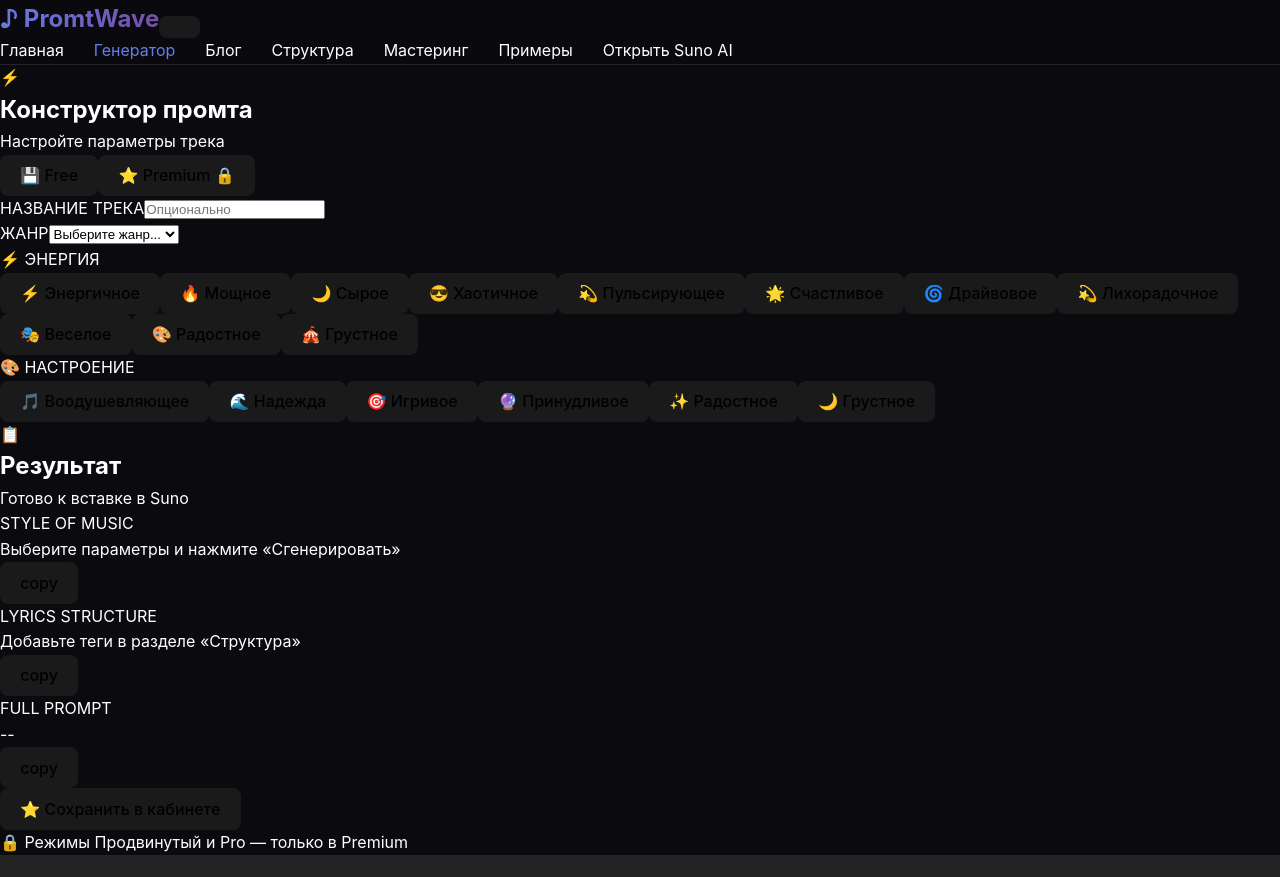
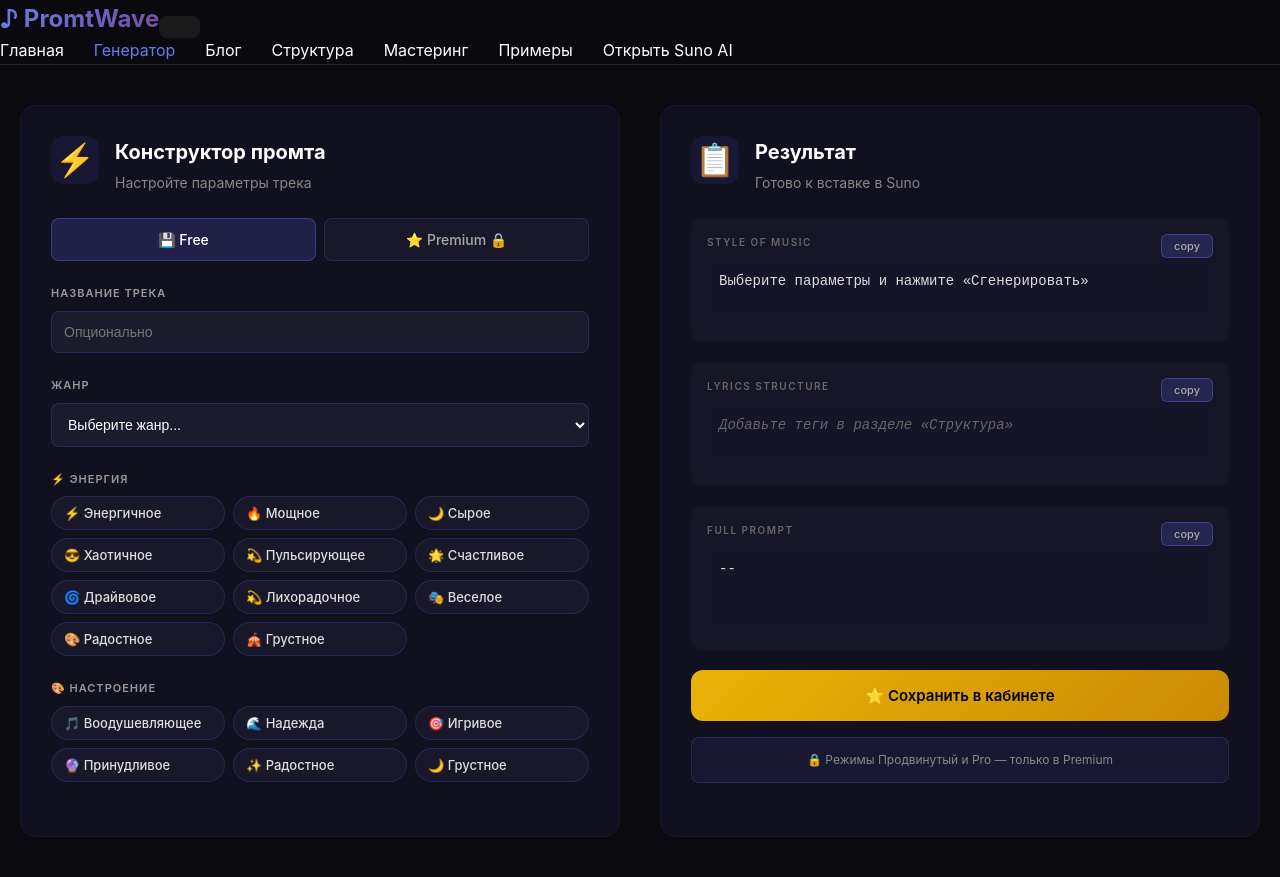
Before and after one commit to morozovsuno-sys/promtwave-v2, a React (Vite) app: page /promtwave-v2/generator in a window 1280 px wide. Before the commit the page ends 855 px from the top, so only its background shows below. Built offline with nearby package versions, Linux system fonts and the light colour scheme.

Commit message:
Add styles for constructor page layout and elements

```diff
--- a/src/App.css
+++ b/src/App.css
@@ -463,3 +463,219 @@ body {
     grid-template-columns: 1fr;
   }
 }
+
+/* Constructor Page */
+.constructor-page {
+  min-height: 100vh;
+  padding: 40px 20px;
+}
+
+.constructor-container {
+  max-width: 1400px;
+  margin: 0 auto;
+  display: grid;
+  grid-template-columns: 1fr 1fr;
+  gap: 40px;
+}
+
+.constructor-left, .constructor-right {
+  background: rgba(20, 20, 40, 0.6);
+  border-radius: 16px;
+  padding: 30px;
+  border: 1px solid rgba(100, 100, 255, 0.1);
+}
+
+.constructor-header, .result-header {
+  display: flex;
+  gap: 16px;
+  margin-bottom: 24px;
+}
+
+.constructor-icon, .result-icon {
+  font-size: 32px;
+  width: 48px;
+  height: 48px;
+  display: flex;
+  align-items: center;
+  justify-content: center;
+  background: rgba(99, 102, 241, 0.1);
+  border-radius: 12px;
+}
+
+.constructor-header h2, .result-header h2 {
+  font-size: 20px;
+  margin: 0;
+  color: #fff;
+}
+
+.constructor-header p, .result-header p {
+  font-size: 14px;
+  margin: 4px 0 0;
+  color: #888;
+}
+
+.tabs {
+  display: grid;
+  grid-template-columns: 1fr 1fr;
+  gap: 8px;
+  margin-bottom: 24px;
+}
+
+.tab {
+  padding: 12px;
+  background: rgba(30, 30, 50, 0.6);
+  border: 1px solid rgba(100, 100, 255, 0.2);
+  border-radius: 8px;
+  color: #aaa;
+  cursor: pointer;
+  transition: all 0.3s;
+  font-size: 14px;
+}
+
+.tab.active {
+  background: rgba(99, 102, 241, 0.2);
+  border-color: rgba(99, 102, 241, 0.4);
+  color: #fff;
+}
+
+.form-group {
+  margin-bottom: 24px;
+}
+
+.form-group label {
+  display: block;
+  font-size: 11px;
+  font-weight: 600;
+  letter-spacing: 1px;
+  color: #999;
+  margin-bottom: 8px;
+}
+
+.text-input, .select-input {
+  width: 100%;
+  padding: 12px;
+  background: rgba(30, 30, 50, 0.8);
+  border: 1px solid rgba(100, 100, 255, 0.2);
+  border-radius: 8px;
+  color: #fff;
+  font-size: 14px;
+}
+
+.badge-grid {
+  display: grid;
+  grid-template-columns: repeat(auto-fill, minmax(140px, 1fr));
+  gap: 8px;
+}
+
+.badge {
+  padding: 8px 12px;
+  background: rgba(30, 30, 50, 0.6);
+  border: 1px solid rgba(100, 100, 255, 0.2);
+  border-radius: 20px;
+  color: #ddd;
+  cursor: pointer;
+  transition: all 0.2s;
+  font-size: 13px;
+  text-align: left;
+}
+
+.badge:hover {
+  background: rgba(50, 50, 70, 0.8);
+  border-color: rgba(99, 102, 241, 0.4);
+}
+
+.badge.selected {
+  background: rgba(99, 102, 241, 0.3);
+  border-color: rgb(99, 102, 241);
+  color: #fff;
+}
+
+.result-section {
+  margin-bottom: 20px;
+  background: rgba(30, 30, 50, 0.4);
+  border-radius: 12px;
+  padding: 16px;
+  position: relative;
+}
+
+.result-label {
+  font-size: 10px;
+  font-weight: 600;
+  letter-spacing: 1.5px;
+  color: #666;
+  margin-bottom: 8px;
+}
+
+.result-content {
+  min-height: 60px;
+  padding: 12px;
+  background: rgba(20, 20, 40, 0.6);
+  border-radius: 8px;
+  color: #ddd;
+  font-size: 14px;
+  line-height: 1.6;
+  font-family: 'Courier New', monospace;
+  margin-bottom: 8px;
+}
+
+.result-placeholder {
+  font-style: italic;
+  color: #666;
+}
+
+.result-full {
+  min-height: 80px;
+}
+
+.copy-btn-small {
+  position: absolute;
+  top: 16px;
+  right: 16px;
+  padding: 4px 12px;
+  background: rgba(99, 102, 241, 0.2);
+  border: 1px solid rgba(99, 102, 241, 0.4);
+  border-radius: 6px;
+  color: #aaa;
+  cursor: pointer;
+  font-size: 11px;
+  transition: all 0.2s;
+}
+
+.copy-btn-small:hover {
+  background: rgba(99, 102, 241, 0.3);
+  color: #fff;
+}
+
+.save-btn {
+  width: 100%;
+  padding: 16px;
+  background: linear-gradient(135deg, rgb(234, 179, 8), rgb(202, 138, 4));
+  border: none;
+  border-radius: 12px;
+  color: #000;
+  font-weight: 600;
+  font-size: 15px;
+  cursor: pointer;
+  transition: transform 0.2s;
+  margin-bottom: 16px;
+}
+
+.save-btn:hover {
+  transform: translateY(-2px);
+}
+
+.premium-notice {
+  padding: 12px;
+  background: rgba(99, 102, 241, 0.1);
+  border: 1px solid rgba(99, 102, 241, 0.2);
+  border-radius: 8px;
+  color: #888;
+  font-size: 12px;
+  text-align: center;
+}
+
+@media (max-width: 1024px) {
+  .constructor-container {
+    grid-template-columns: 1fr;
+  }
+}
```
